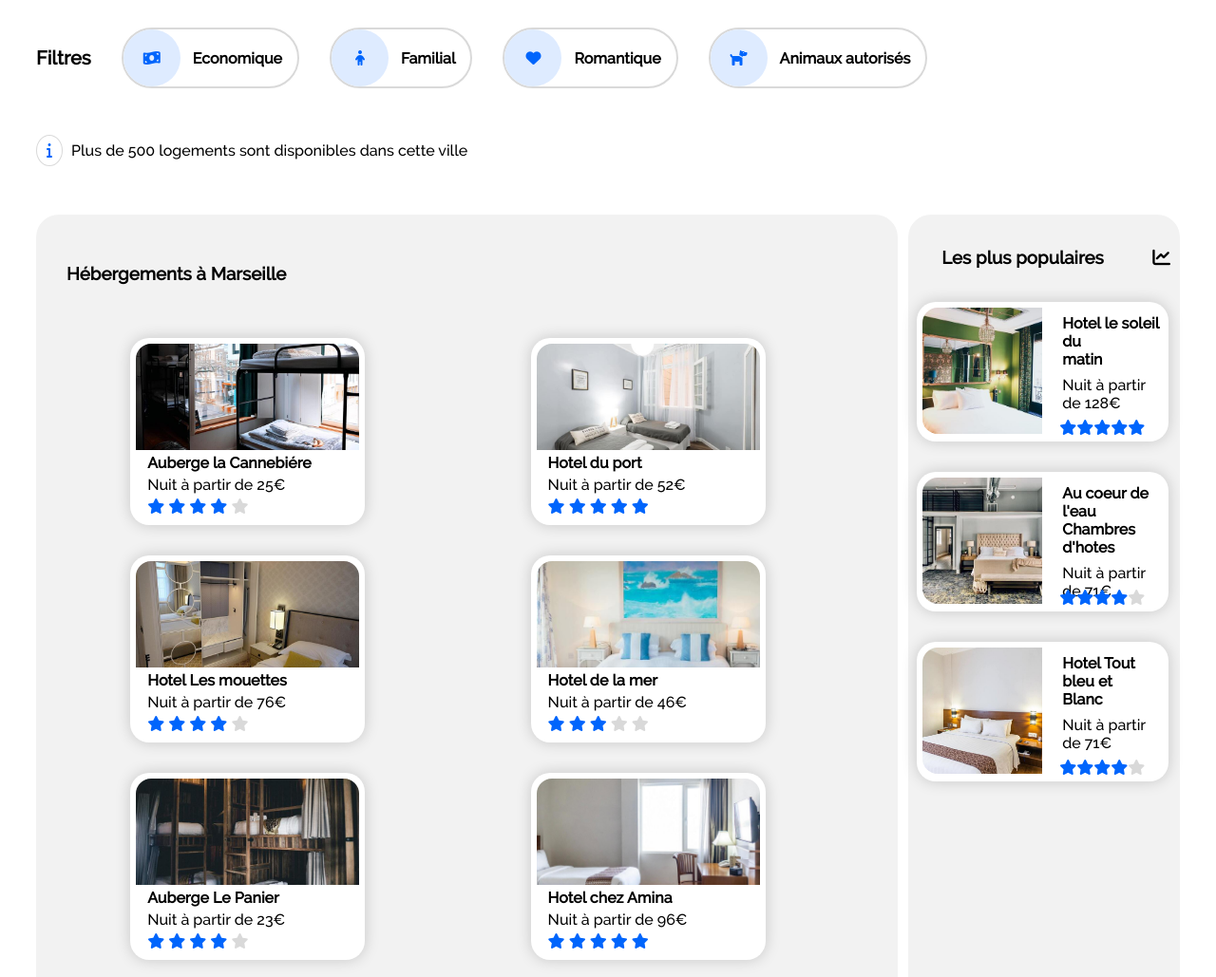
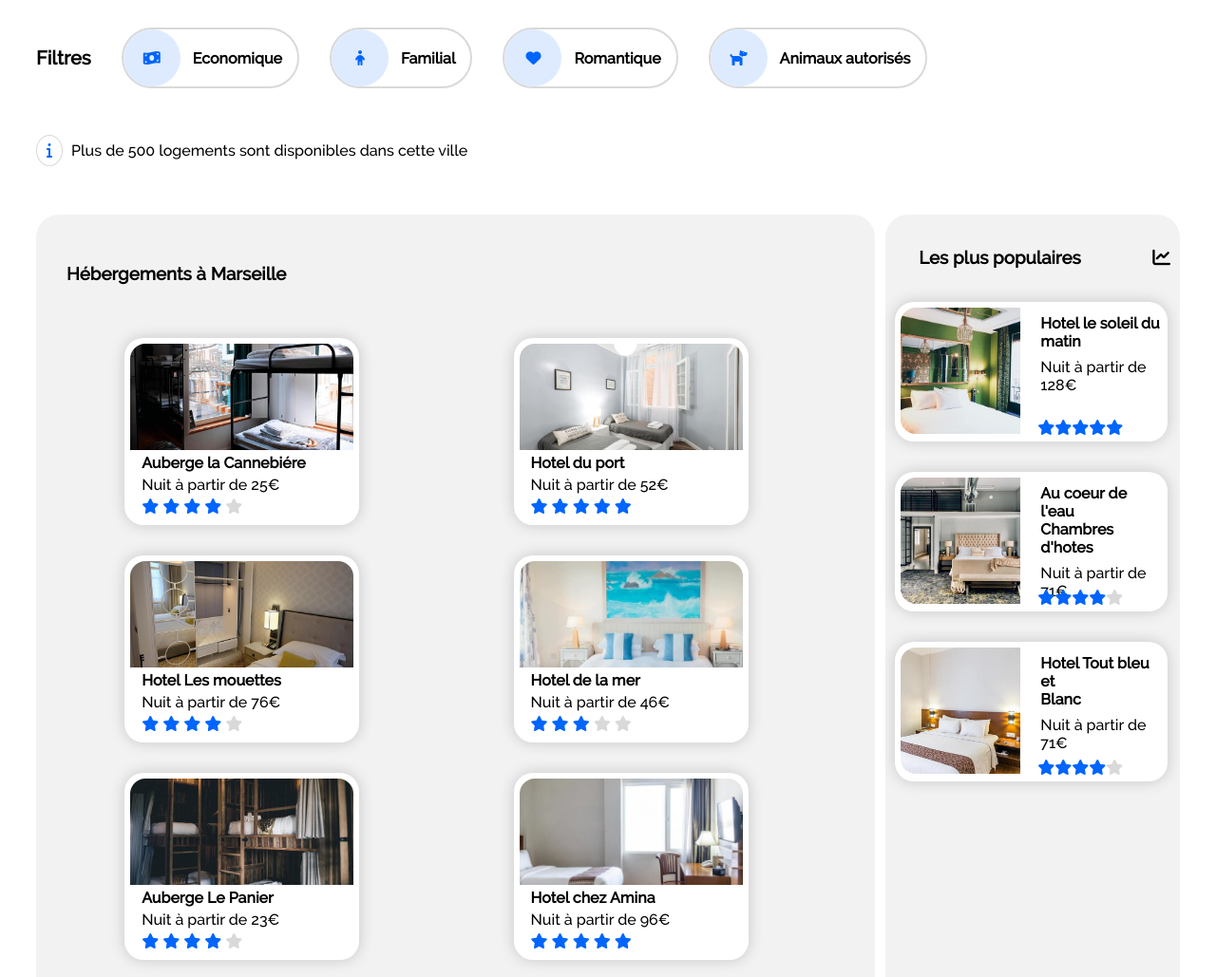
Before and after one commit to LevyNathanOC/NathanLevy_2_03122020, a plain HTML site: page index.html in a window 1280 px wide. Shown: the part 271-1300 px from the top of the page at 95% size. Drawn offline with Linux system fonts and the light colour scheme.

Commit message:
derniere modif

```diff
--- a/styles.css
+++ b/styles.css
@@ -204,7 +204,7 @@ i.fa-search {
     border-radius: 24px;
     padding: 32px;
     margin-top: 42px;
-    width: 70%;
+    width: 68%;
 }
 
 .hosting-marseille {
@@ -265,7 +265,7 @@ i.fa-search {
 
 .most-popular {
     background-color: #f2f2f2;
-    width: 20%;
+    width: 22%;
     font-family: "ralewaymedium";
     padding: 35px 10px 0 35px;
     border-radius: 24px;
```
